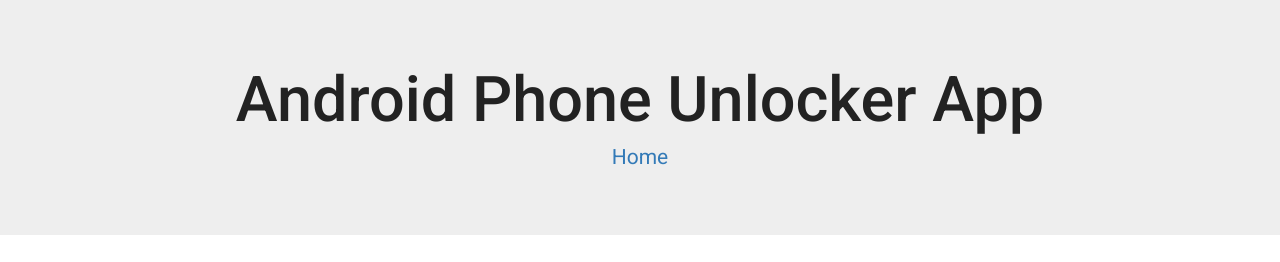
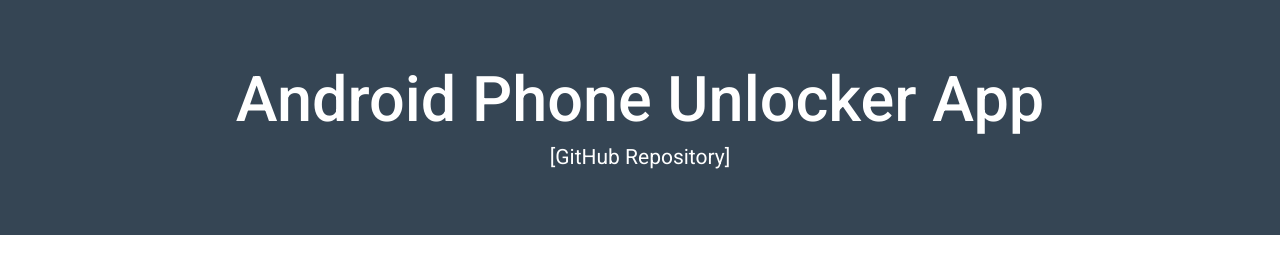
Before and after one commit to guanzgrace/apaa, a plain HTML site: page docs/index.html in a window 1280 px wide. Shown: the top 262 px of the page. Drawn offline with Linux system fonts and the light colour scheme.

Commit message:
update docs to include github link

```diff
--- a/docs/dependencies/docs.css
+++ b/docs/dependencies/docs.css
@@ -1,9 +1,7 @@
 @import url(https://fonts.googleapis.com/css?family=Roboto:400,500);
 body { margin-bottom: 75px; font-family: 'Roboto', sans-serif; text-align: center; font-size: 16px; }
 img { display: block; margin: auto; max-width: 80%; }
-#content { text-align: left; }
 html { position: relative; min-height: 100%; height: 100%; }
 h1 { font-size: 30px; line-height: 64px; }
-.footer { position: absolute; bottom: 0; width: 100%; height: 60px; padding-top: 20px; background-color: #f6f7f9;}
-.bigger { font-size: 20px; line-height: 44px; }
-.jumbotron { color: #222; }
+.jumbotron { background-color: #354554; color: #fff; text-align: center; }
+.whitelinks a { color: #fff; }
--- a/docs/index.html
+++ b/docs/index.html
@@ -4,10 +4,8 @@
 	<link rel="stylesheet" href="dependencies/bootstrap.min.css">
 	<link rel="stylesheet" href="dependencies/docs.css">
 </head> <body>
-<div class="jumbotron text-center">
-  <h1>Android Phone Unlocker App</h1> <p class="whitelinks"><a href="http://graceguan.me/apaa">Home</a></p>
-</div>
-<div class="container"> <div class="row"> <div id="image" class="col-sm-12"> <img src="dependencies/GraceGuanAndroidApp2016.png" id="image"/> </div> </div> </div>
+<div class="jumbotron"><h1>Android Phone Unlocker App</h1><p class="whitelinks"><a href="https://github.com/guanzgrace/apaa">[GitHub Repository]</a></p></div>
+<div class="container"> <div class="row"> <div id="image" class="col-sm-12"> <img src="dependencies/GraceGuanAndroidApp2016.png" id="image" class="img-fluid"/> </div> </div> </div>
 <script src="dependencies/jquery.min.js"></script>
 <script src="dependencies/bootstrap.min.js"></script>
 </body> </html>
```
